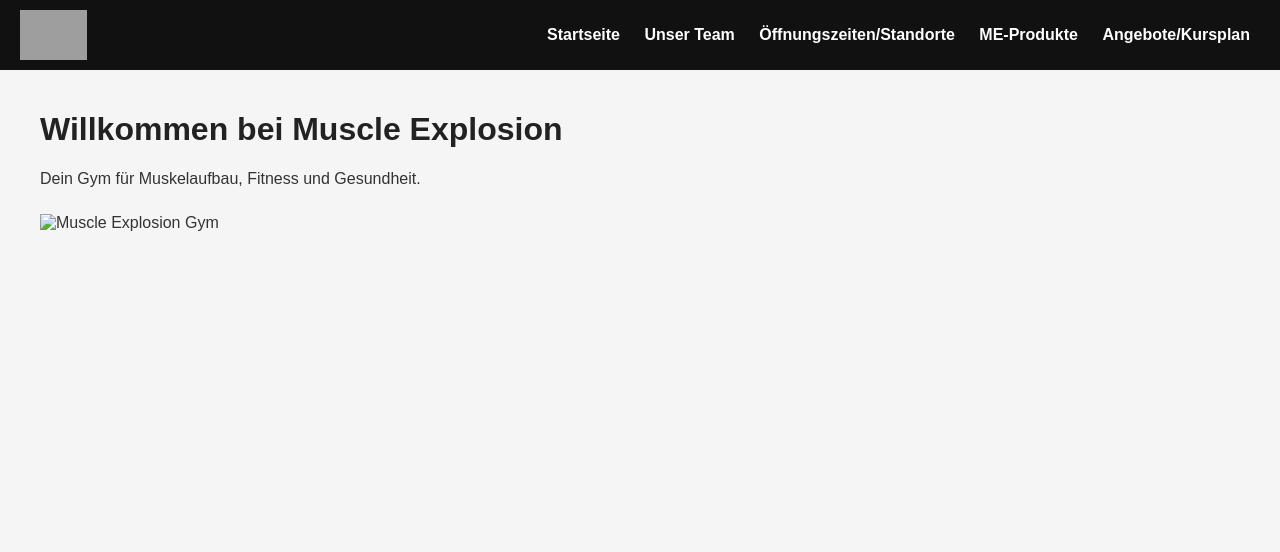
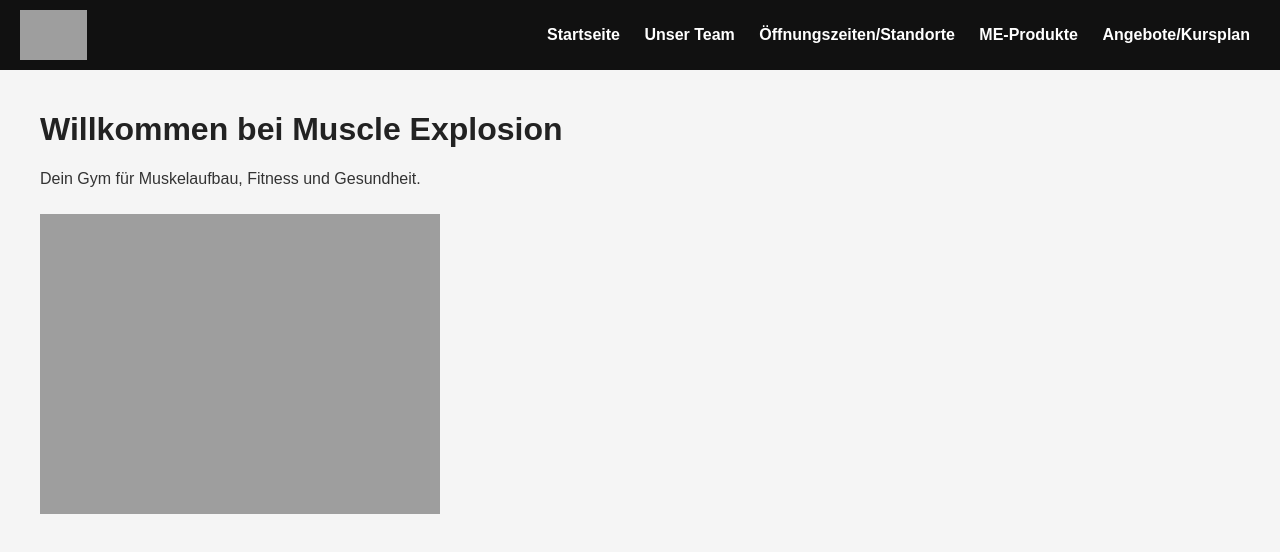
Before and after one commit to ZheUndeadGerman/Luan_Website, a plain HTML site: page index.html in a window 1280 px wide. Drawn offline with Linux system fonts and the light colour scheme; the site is published under a folder, as on GitHub Pages, so addresses that start at the root find nothing; grey boxes are pictures that could not be loaded.

Commit message:
Update index.html

```diff
--- a/index.html
+++ b/index.html
@@ -19,7 +19,7 @@
     <main>
         <h1>Willkommen bei Muscle Explosion</h1>
         <p>Dein Gym für Muskelaufbau, Fitness und Gesundheit.</p>
-        <img class="placeholder" src="/images/logo.png" alt="Muscle Explosion Gym">
+        <img class="placeholder" src="./images/logo.png" alt="Muscle Explosion Gym">
     </main>
 </body>
 </html>
```
